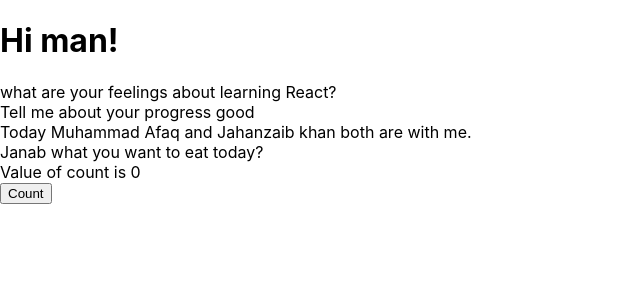
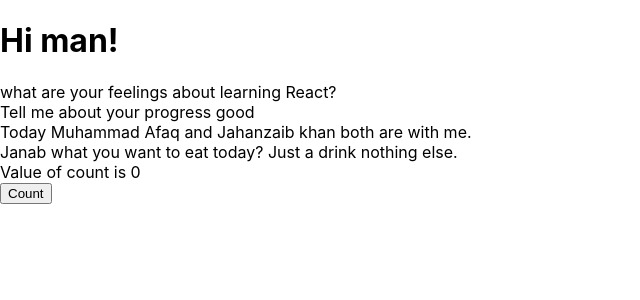
Before and after one commit to imranzafar1987/bootcamp-react-app, a React (Create React App) app: page / in a window 1280 px wide. Shown: the top 300 px of the page, without its empty margins (0-640 px from the left). Built offline with nearby package versions, Linux system fonts and the light colour scheme.

Commit message:
Added just a drink nothing else.

```diff
--- a/src/Student.js
+++ b/src/Student.js
@@ -7,7 +7,7 @@ function Student(props) {
       <br />
       Today Muhammad Afaq and Jahanzaib khan both are with me.
       <br />
-      Janab what you want to eat today?
+      Janab what you want to eat today? Just a drink nothing else.
     </div>
   );
 }
```
